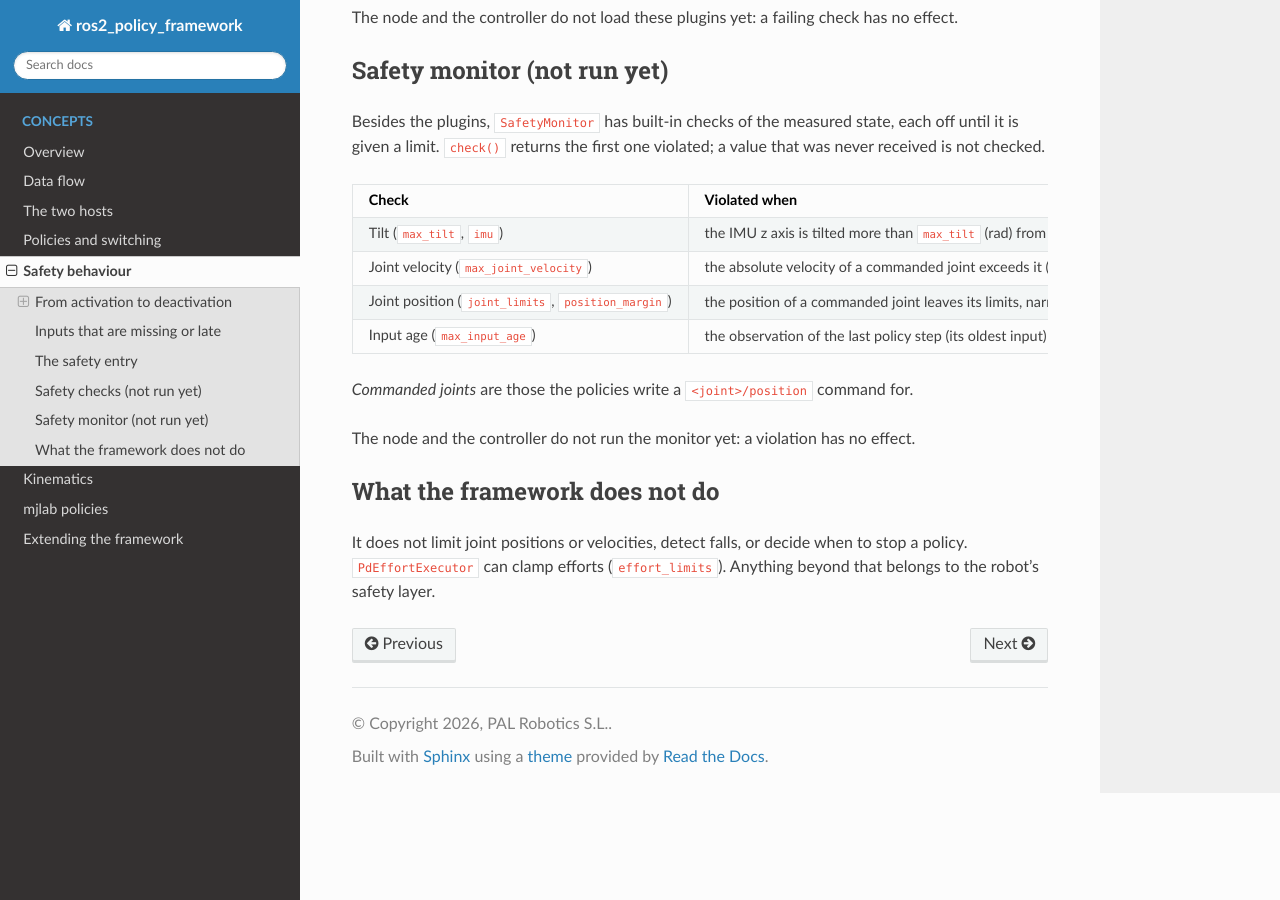
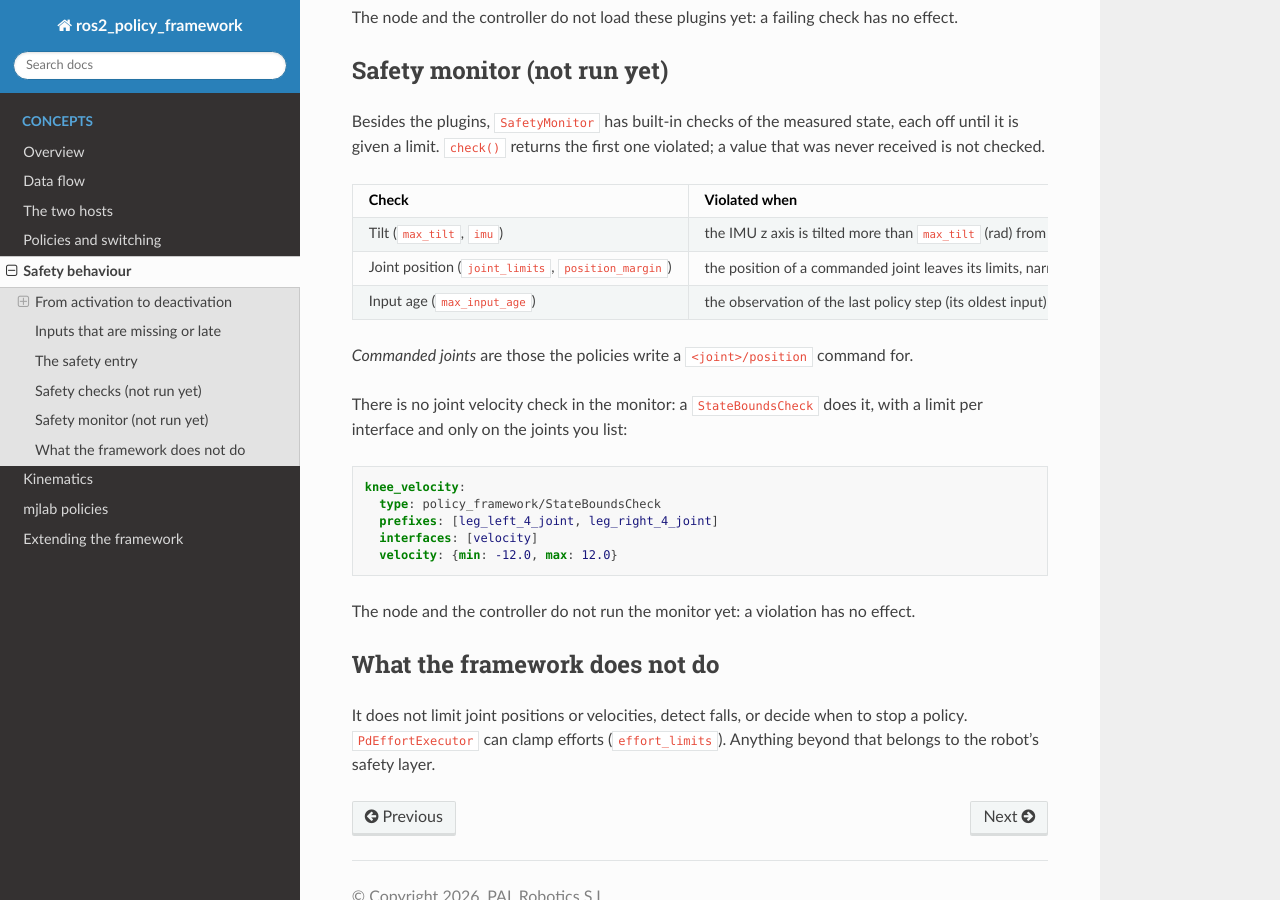
Before and after one commit to saikishor/ros2_policy_framework, a Sphinx documentation site: the page built from docs/safety.rst, in a window 1280 px wide and 900 px high, scrolled down 2404 px. Built offline with Sphinx 7.4.7 and the Read the Docs theme 3.1.0, drawn with Linux system fonts in a browser that asks for light colours.

Commit message:
Document joint velocity limits as a StateBoundsCheck instead of a monitor check

```diff
--- a/docs/safety.rst
+++ b/docs/safety.rst
@@ -165,8 +165,6 @@ received is not checked.
    * - Tilt (``max_tilt``, ``imu``)
      - the IMU z axis is tilted more than ``max_tilt`` (rad) from the vertical: the robot is
        falling. Reads ``<imu>/orientation.{x,y,z,w}``.
-   * - Joint velocity (``max_joint_velocity``)
-     - the absolute velocity of a commanded joint exceeds it (``<joint>/velocity``).
    * - Joint position (``joint_limits``, ``position_margin``)
      - the position of a commanded joint leaves its limits, narrowed by the margin. The limits
        can be read from the robot description; continuous joints have none.
@@ -176,6 +174,17 @@ received is not checked.
 
 *Commanded joints* are those the policies write a ``<joint>/position`` command for.
 
+There is no joint velocity check in the monitor: a ``StateBoundsCheck`` does it, with a
+limit per interface and only on the joints you list:
+
+.. code-block:: yaml
+
+   knee_velocity:
+     type: policy_framework/StateBoundsCheck
+     prefixes: [leg_left_4_joint, leg_right_4_joint]
+     interfaces: [velocity]
+     velocity: {min: -12.0, max: 12.0}
+
 The node and the controller do not run the monitor yet: a violation has no effect.
 
 What the framework does not do
```
